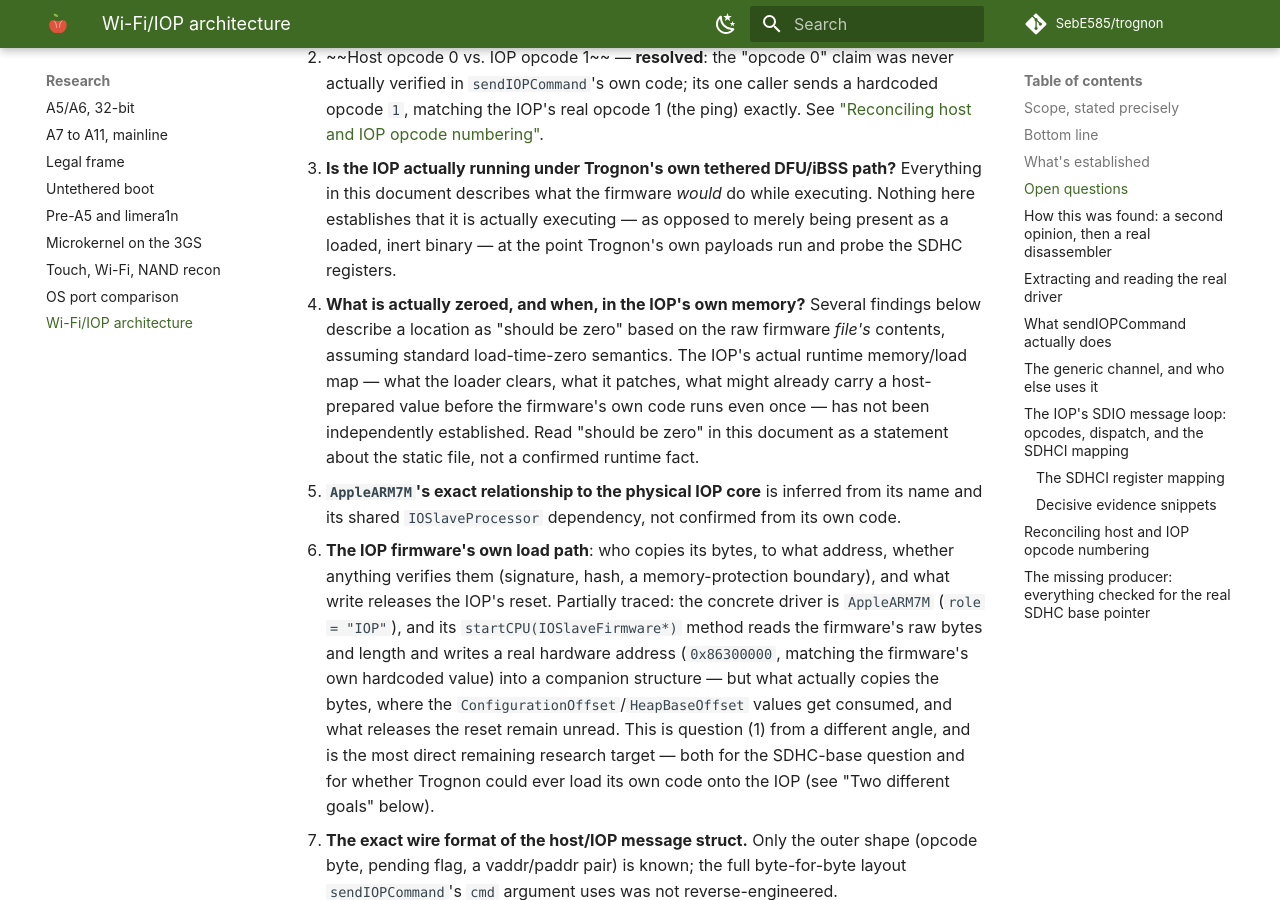
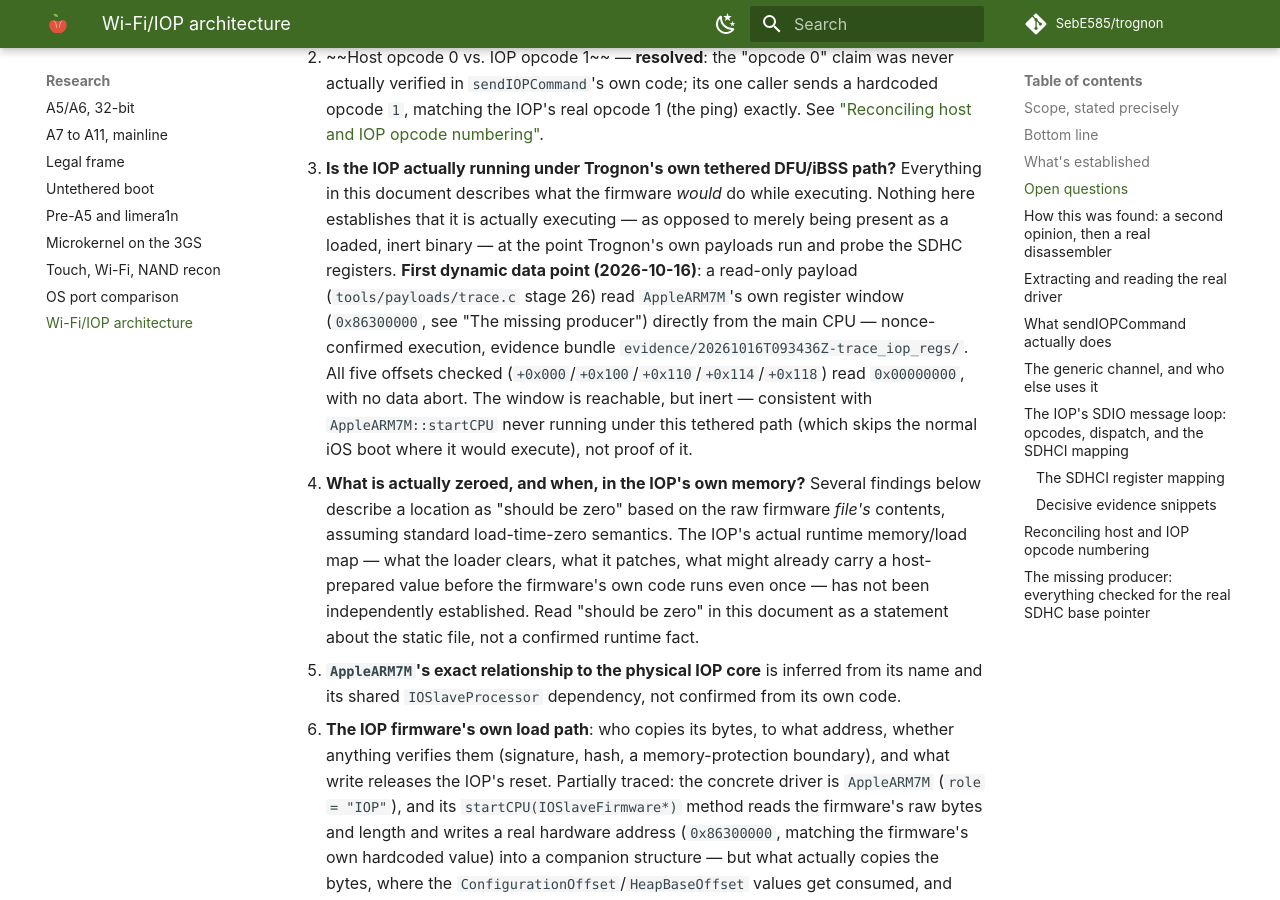
Before and after one commit to SebE585/trognon, an MkDocs documentation site: the page built from docs/research/2026-10-16-wifi-iop-architecture.md, in a window 1280 px wide and 900 px high, scrolled down 3034 px. Built offline with MkDocs 1.6.1 and Material for MkDocs 9.7.7, drawn with Linux system fonts in a browser that asks for light colours; comment, search, counter and statistics services are not loaded.

Commit message:
research: record the first dynamic result in both documents
The IOP-register read (trace_iop_regs, see the tools/ commit) is the
first real hardware data point in this investigation, not just
disassembly -- recorded in "Open questions" #3 and in
tools/iop_analysis/README.md with the exact reproduction command and
evidence bundle reference.

```diff
--- a/docs/research/2026-10-16-wifi-iop-architecture.md
+++ b/docs/research/2026-10-16-wifi-iop-architecture.md
@@ -153,7 +153,16 @@ than scattered through the narrative under different wording:
    *would* do while executing. Nothing here establishes that it is
    actually executing — as opposed to merely being present as a loaded,
    inert binary — at the point Trognon's own payloads run and probe the
-   SDHC registers.
+   SDHC registers. **First dynamic data point (2026-10-16)**: a
+   read-only payload (`tools/payloads/trace.c` stage 26) read
+   `AppleARM7M`'s own register window (`0x86300000`, see "The missing
+   producer") directly from the main CPU — nonce-confirmed execution,
+   evidence bundle `evidence/20261016T093436Z-trace_iop_regs/`. All five
+   offsets checked (`+0x000`/`+0x100`/`+0x110`/`+0x114`/`+0x118`) read
+   `0x00000000`, with no data abort. The window is reachable, but inert
+   — consistent with `AppleARM7M::startCPU` never running under this
+   tethered path (which skips the normal iOS boot where it would
+   execute), not proof of it.
 4. **What is actually zeroed, and when, in the IOP's own memory?**
    Several findings below describe a location as "should be zero" based
    on the raw firmware *file's* contents, assuming standard
```
Also changed, not shown: tools/iop_analysis/README.md (+22 -0 lines).
